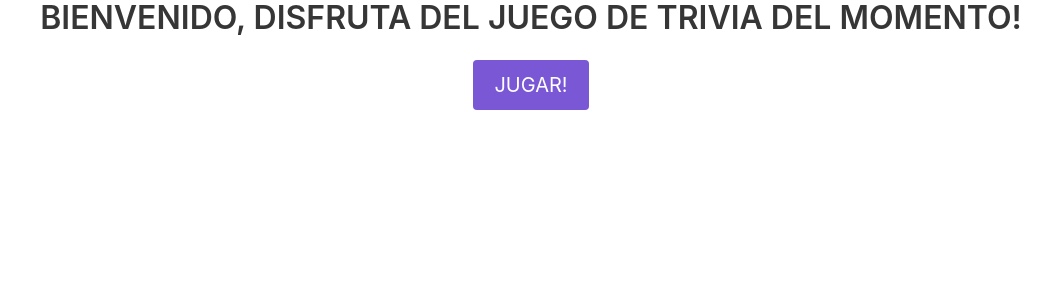
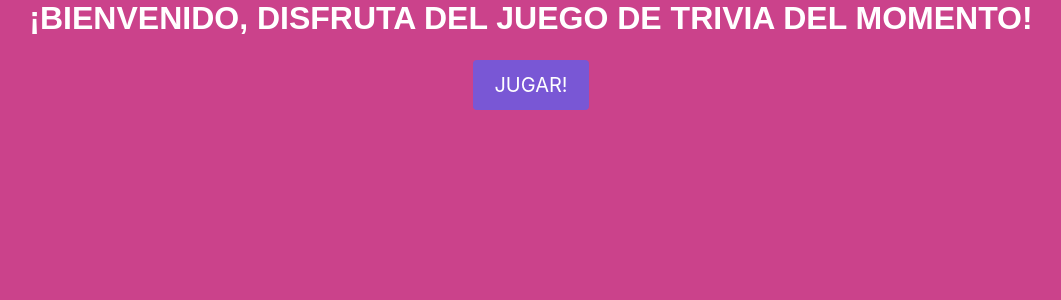
Before and after one commit to RicardoAncona2/pregunta2Game, a Vue app: page / in a window 1280 px wide. Shown: the top 300 px of the page, without its empty margins (109-1170 px from the left). Built offline with nearby package versions, Linux system fonts and the light colour scheme.

Commit message:
Feature/Se agrega background

```diff
--- a/src/App.vue
+++ b/src/App.vue
@@ -34,13 +34,14 @@ export default {
 </script>
 
 <style>
-#app {
+body {
   font-family: Avenir, Helvetica, Arial, sans-serif;
   -webkit-font-smoothing: antialiased;
   -moz-osx-font-smoothing: grayscale;
   text-align: center;
   color: #2c3e50;
   margin-top: 60px;
-  background-color: #7856d4;
+  background-color: #cb428b;
+  min-height: 100vh;
 }
 </style>
--- a/src/components/Home.vue
+++ b/src/components/Home.vue
@@ -1,7 +1,9 @@
 <template>
 <div>
-<h3 class="title is-3 has-text-centered">BIENVENIDO, DISFRUTA DEL JUEGO DE TRIVIA DEL MOMENTO!</h3>
-
+  <div id="title">
+<h3 class="title is-3 has-text-centered">¡BIENVENIDO, DISFRUTA DEL JUEGO DE TRIVIA DEL MOMENTO!</h3>
+  </div>
+    <br>
 <div class="buttons are-medium">
   <button class="button is-link" @click="wheel.active=true,home.active=false">JUGAR!</button>
 </div>
@@ -29,6 +31,10 @@ margin-left: auto;
 margin-right: auto;
 }
 
+h3.title {
+  font-family: Avenir, Arial, sans-serif;
+  color: white
+}
 
 
 </style>
```
